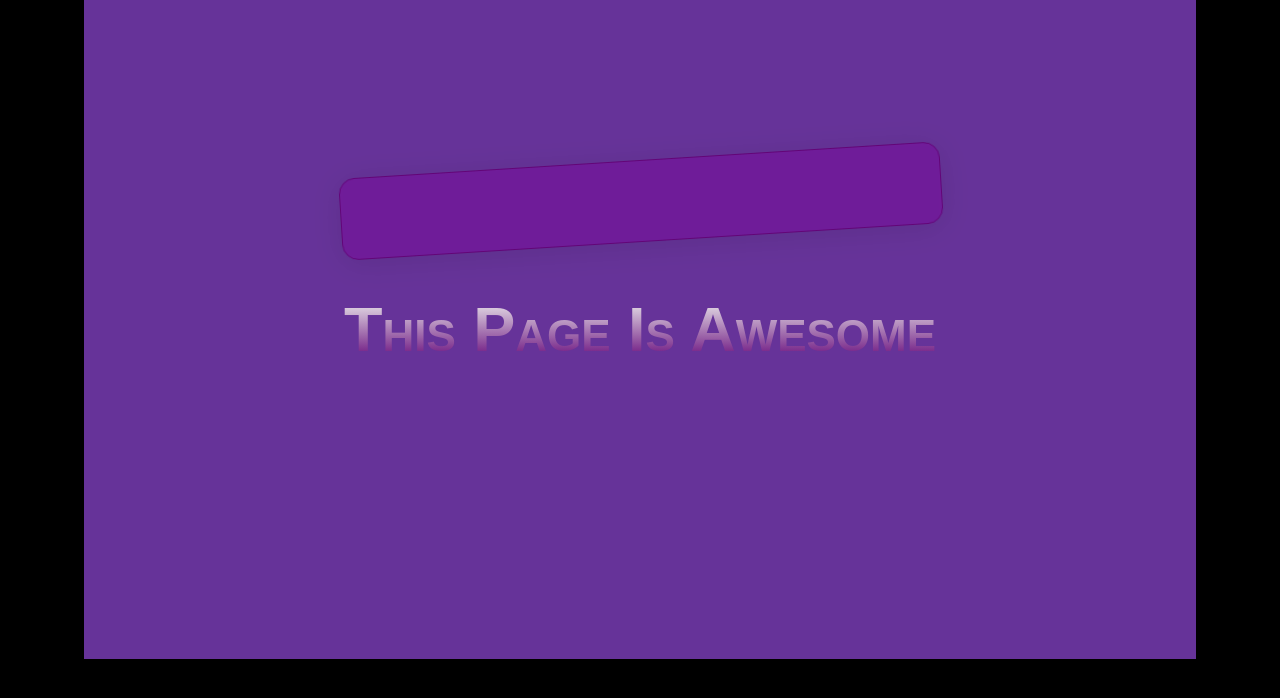
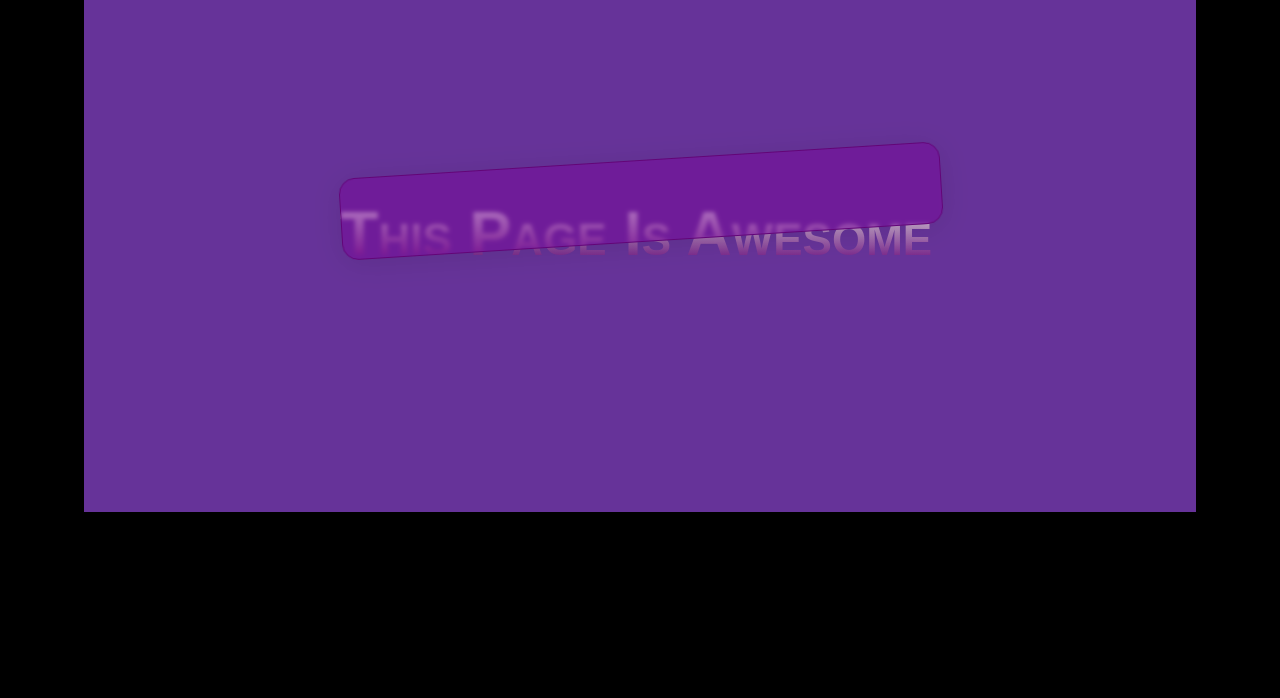
Before and after one commit to a-then/p2t-jun2, a plain HTML site: page index.html in a window 1280 px wide. Drawn offline with Linux system fonts and the light colour scheme.

Commit message:
Change h1 position

```diff
--- a/style.css
+++ b/style.css
@@ -16,7 +16,8 @@ h1 {
 
   background: -webkit-linear-gradient(#eee, #66097b);
   -webkit-background-clip: text;
-  -webkit-text-fill-color: transparent;
+  -webkit-text-fill-color: transparent;position: absolute;
+    top: 20vh;
 }
 
 /* From https://css.glass */
```
